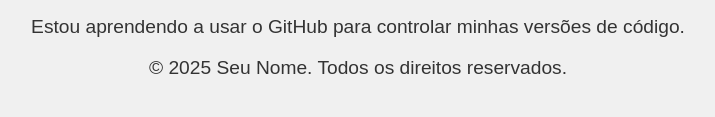
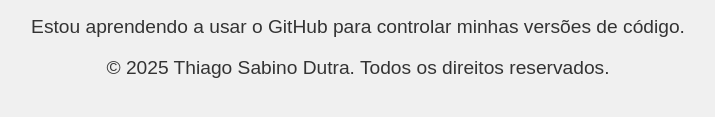
Before and after one commit to profthiagosabinodutra/Teste, a plain HTML site: page index.html in a window 1280 px wide. Shown: the part 163-280 px from the top of the page, without its empty margins (282-997 px from the left). Drawn offline with Linux system fonts and the light colour scheme.

Commit message:
Update index.html

```diff
--- a/index.html
+++ b/index.html
@@ -29,7 +29,7 @@
         <p>Estou aprendendo a usar o GitHub para controlar minhas versões de código.</p>
     </main>
     <footer>
-        <p>&copy; 2025 Seu Nome. Todos os direitos reservados.</p>
+        <p>&copy; 2025 Thiago Sabino Dutra. Todos os direitos reservados.</p>
     </footer>
 </body>
 </html>
```
